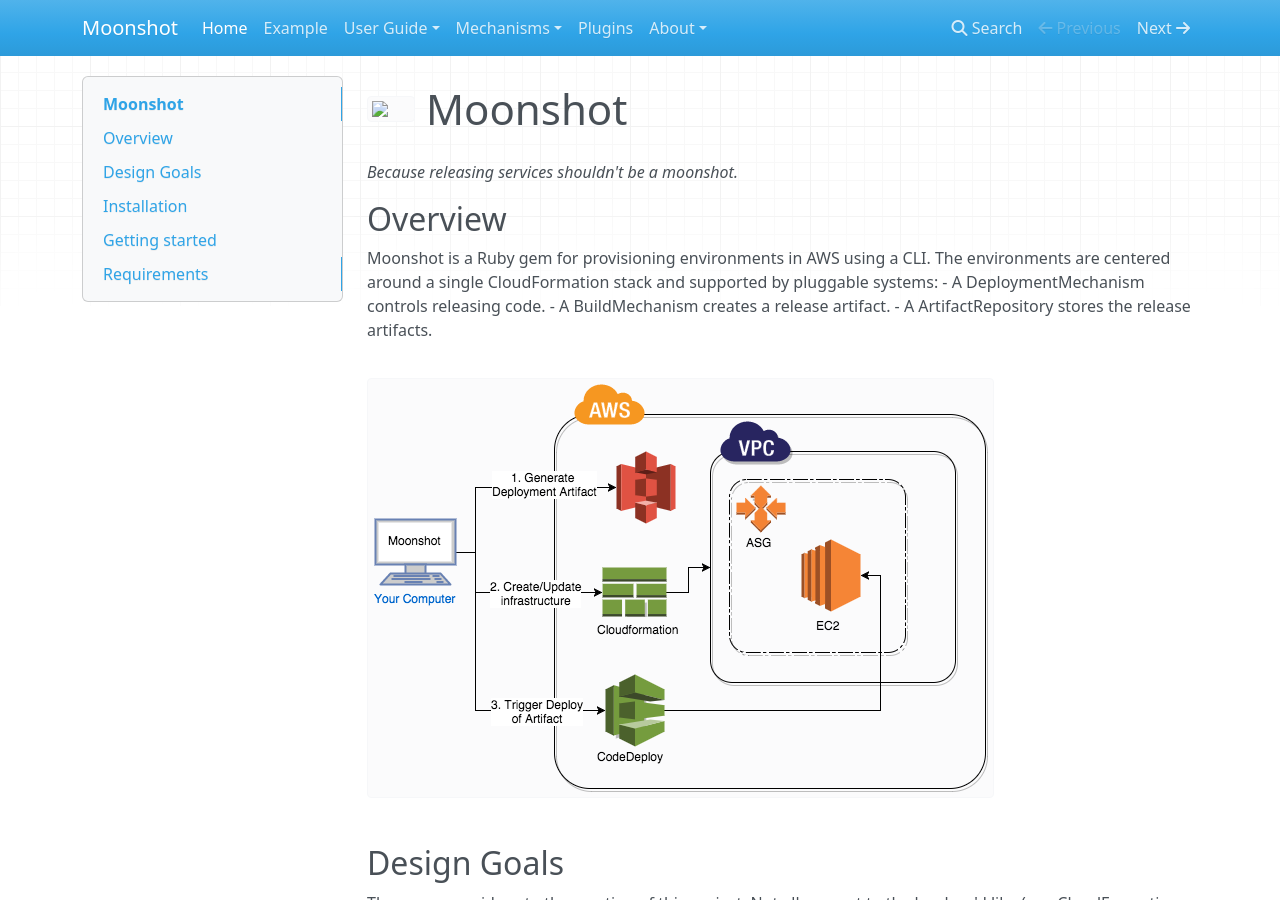
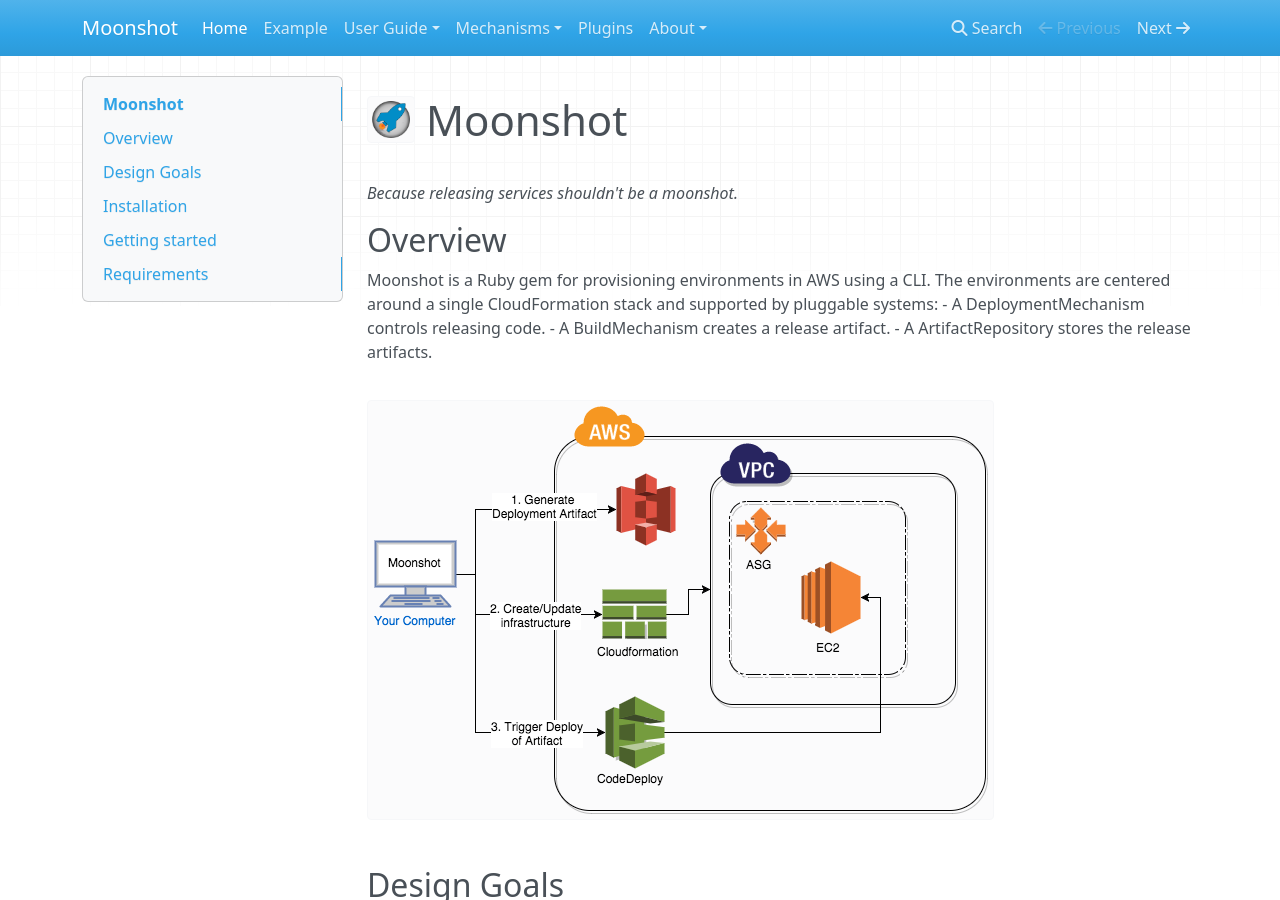
Before and after one commit to valentyntymku/moonshot, an MkDocs documentation site: the page built from docs/index.md, in a window 1280 px wide and 900 px high. Built offline with MkDocs 1.6.1, drawn with Linux system fonts in a browser that asks for light colours; nearby versions of some CDN libraries; old or Windows-style settings are respelled for this version of MkDocs.

Commit message:
Oh boy - beer and image paths do not combine

```diff
--- a/docs/index.md
+++ b/docs/index.md
@@ -1,4 +1,4 @@
-# <img src="docs/logo.png" width="48"> Moonshot
+# <img src="logo.png" width="48"> Moonshot
 _Because releasing services shouldn't be a moonshot._
 
 ## Overview
```
